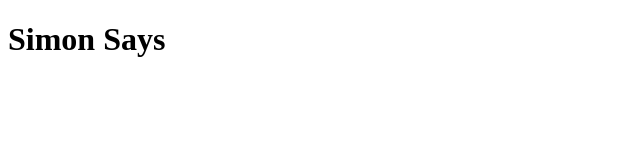
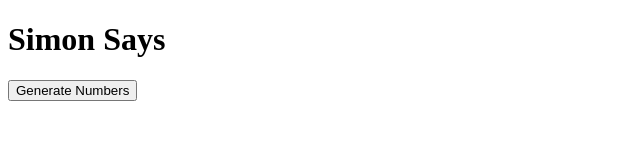
Before and after one commit to GencoMattia/js-simon, a plain HTML site: page index.html in a window 1280 px wide. Shown: the whole page, without its empty margins (0-640 px from the left). Drawn offline with Linux system fonts and the light colour scheme.

Commit message:
html: added main button sections with button

```diff
--- a/index.html
+++ b/index.html
@@ -16,6 +16,11 @@
     </header>
 
     <main>
+        <section class="control-panel">
+            <button id="generate-numbers">
+                Generate Numbers
+            </button>
+        </section>
         <section class="number-container">
 
         </section>
```
